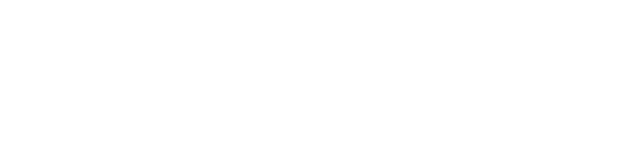
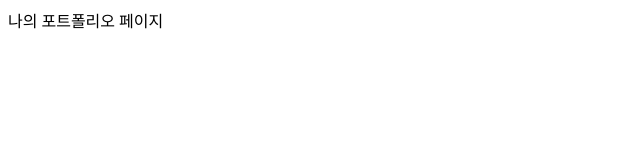
Before and after one commit to WooseopIM/WooseopIM.github.io, a plain HTML site: page index.html in a window 1280 px wide. Shown: the whole page, without its empty margins (0-640 px from the left). Drawn offline with Linux system fonts and the light colour scheme.

Commit message:
first commit

```diff
--- a/index.html
+++ b/index.html
@@ -4,9 +4,9 @@
     <meta charset="UTF-8">
     <meta name="viewport" content="width=device-width, initial-scale=1.0">
     <meta http-equiv="X-UA-Compatible" content="ie=edge">
-    <title>Document</title>
+    <title>포트폴리오 페이지</title>
 </head>
 <body>
-
+    <t1>나의 포트폴리오 페이지</t1>
 </body>
 </html>
```
